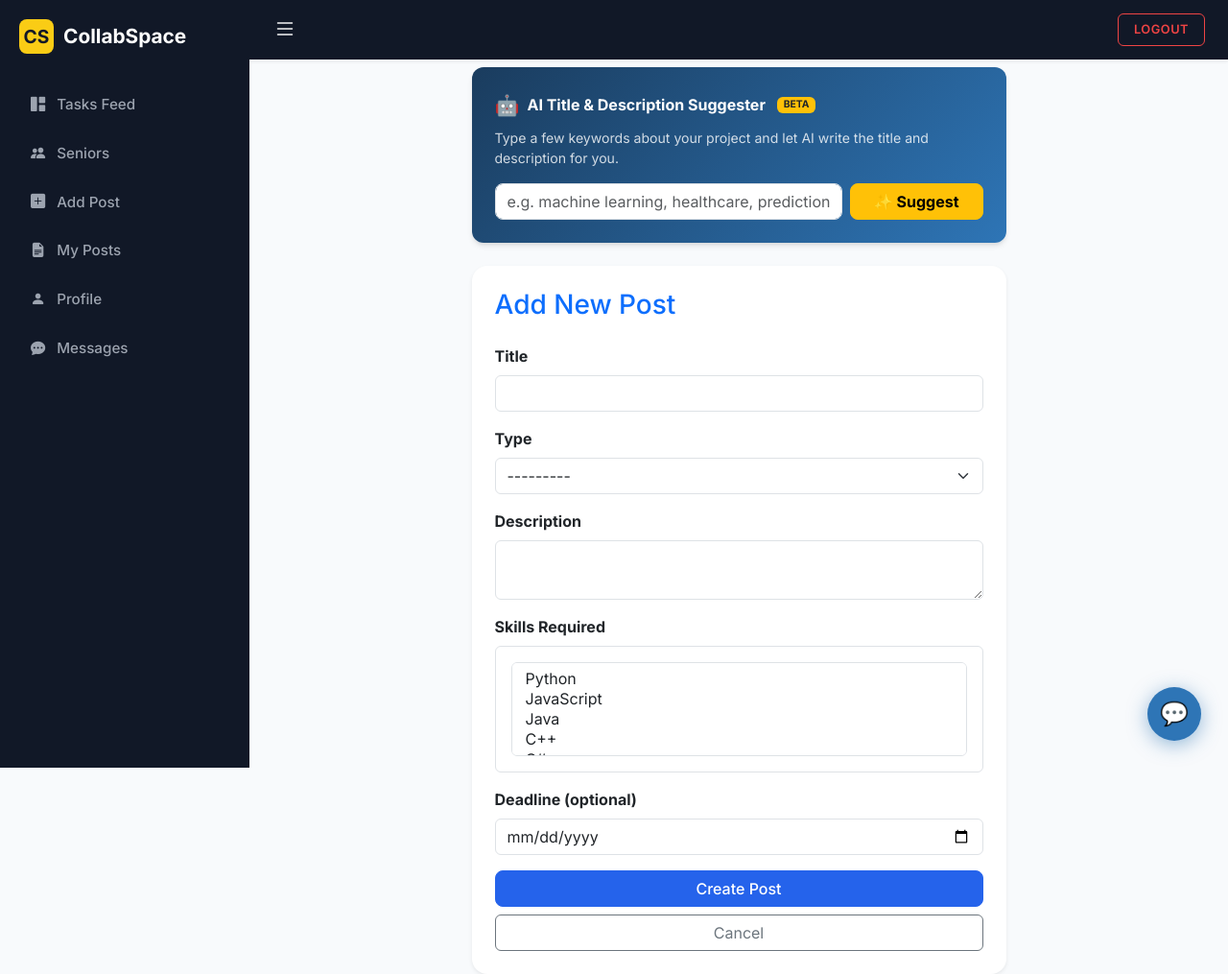
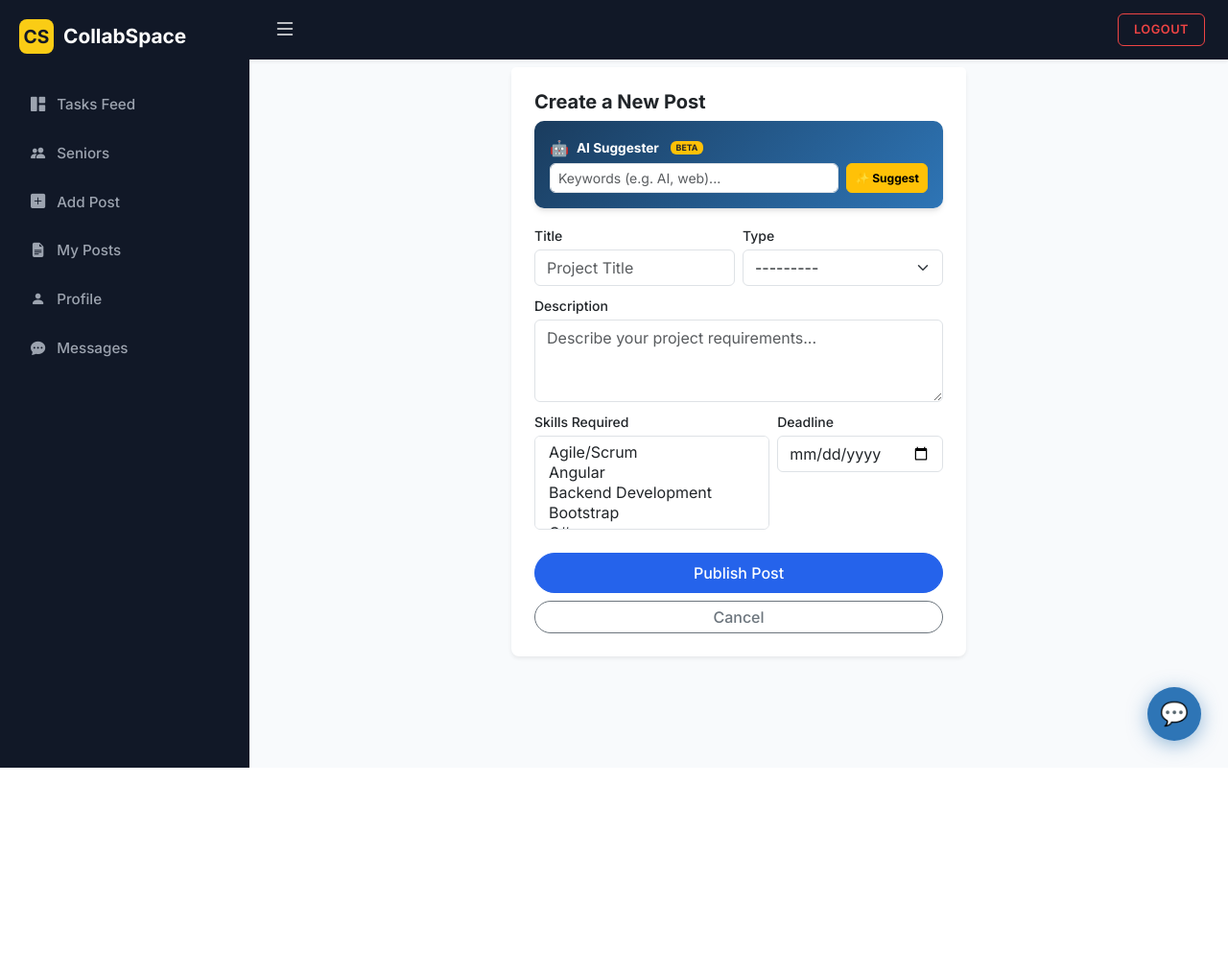
Before and after one commit to ShakirUllah777/FYP_Project, a Django app: page /posts/add/ in a window 1280 px wide. Shown: the whole page at 96% size. After the commit the page ends 800 px from the top, so only its background shows below. Run offline with Django 5.2, Linux system fonts and the light colour scheme; a user stored in the database is signed in; data comes from the database, SQL or seed files in the repository; some libraries are stand-ins or nearby versions.

Commit message:
Refactor skill categorisation & dynamic tag selection, enhance post forms UI, and untrack pycache files

```diff
--- a/posts/forms.py
+++ b/posts/forms.py
@@ -1,15 +1,50 @@
 from django import forms
 from .models import Post
+from accounts.models import Skill
 
 
 class PostForm(forms.ModelForm):
+    skills_required = forms.ModelMultipleChoiceField(
+        queryset=Skill.objects.all(),
+        required=False,
+        widget=forms.SelectMultiple(attrs={
+            'class': 'form-control select2',
+            'data-placeholder': 'Search or type required skills...'
+        })
+    )
+
     class Meta:
         model  = Post
         fields = ['title', 'post_type', 'description', 'skills_required', 'deadline']
         widgets = {
-            'title':           forms.TextInput(attrs={'class': 'form-control'}),
-            'post_type':       forms.Select(attrs={'class': 'form-select'}),
-            'description':     forms.Textarea(attrs={'rows': 2, 'class': 'form-control'}),
-            'skills_required': forms.SelectMultiple(attrs={'class': 'form-control select2', 'data-placeholder': 'Search and select skills...'}),
-            'deadline':        forms.DateInput(attrs={'type': 'date', 'class': 'form-control'}),
+            'title':       forms.TextInput(attrs={'class': 'form-control', 'placeholder': 'Project Title'}),
+            'post_type':   forms.Select(attrs={'class': 'form-select'}),
+            'description': forms.Textarea(attrs={'rows': 3, 'class': 'form-control', 'placeholder': 'Describe your project requirements...'}),
+            'deadline':    forms.DateInput(attrs={'type': 'date', 'class': 'form-control'}),
         }
+
+    def __init__(self, *args, **kwargs):
+        super().__init__(*args, **kwargs)
+        self.fields['skills_required'].queryset = Skill.objects.all().order_by('name')
+
+        if self.data and 'skills_required' in self.data:
+            skill_vals = self.data.getlist('skills_required')
+            resolved_ids = []
+            for val in skill_vals:
+                if val:
+                    val_str = str(val).strip()
+                    if val_str.isdigit():
+                        resolved_ids.append(val_str)
+                    else:
+                        # Auto-create missing custom skill typed by user
+                        skill_obj, _ = Skill.objects.get_or_create(
+                            name=val_str,
+                            defaults={'category': 'others'}
+                        )
+                        resolved_ids.append(str(skill_obj.id))
+
+            # Refresh queryset so newly created skills pass validation
+            self.fields['skills_required'].queryset = Skill.objects.all().order_by('name')
+            mutable_data = self.data.copy()
+            mutable_data.setlist('skills_required', resolved_ids)
+            self.data = mutable_data
--- a/static/js/base.js
+++ b/static/js/base.js
@@ -91,14 +91,30 @@ function getCookie(name) {
 
 // Select2 initialization
 $(document).ready(function() {
-  if ($('.select2').length > 0) {
-    $('.select2').select2({
-      dropdownParent: $('#addPostModal'),
-      width: '100%',
-      placeholder: 'Search for skills...'
+  function initSelect2() {
+    $('.select2').each(function() {
+      var $el = $(this);
+      if (!$el.hasClass("select2-hidden-accessible")) {
+        var inModal = $el.closest('#addPostModal').length > 0;
+        $el.select2({
+          dropdownParent: inModal ? $('#addPostModal') : $(document.body),
+          width: '100%',
+          tags: true,
+          tokenSeparators: [','],
+          placeholder: 'Search or type skills...'
+        });
+      }
+    });
+  }
+  initSelect2();
+  if ($('#addPostModal').length > 0) {
+    $('#addPostModal').on('shown.bs.modal', function() {
+      initSelect2();
     });
   }
 });
+
+
 
 // AI Suggestion functionality
 async function getAISuggestion() {
--- a/templates/accounts/add_skills.html
+++ b/templates/accounts/add_skills.html
@@ -100,6 +100,11 @@
 
           <h5 class="mb-3 border-bottom pb-2 mt-5">Your Skills</h5>
 
+          <div class="card bg-light border-0 p-3 mb-4 rounded-3 shadow-sm">
+            <label class="form-label fw-bold text-dark mb-1"><i class="bi bi-plus-circle-fill text-primary me-1"></i> Add Custom Missing Skill</label>
+            <input type="text" name="custom_skill" class="form-control" placeholder="e.g. Quantum Computing, Web3, Solana, Bioinformatics...">
+            <div class="form-text text-muted" style="font-size:0.8rem;">Don't see your specific skill in the domain list below? Type it here and save to add it instantly to your profile!</div>
+          </div>
 
           <div class="accordion" id="skillsAccordion">
             {% for cat_code, cat_name in categories %}
--- a/templates/pages/home.html
+++ b/templates/pages/home.html
@@ -20,7 +20,7 @@
       <div class="hero-actions">
         {% if user.is_authenticated %}
           <a href="{% url 'tasks' %}" class="btn-primary-custom">Go to Dashboard</a>
-          <a href="{% url 'add_post' %}" class="btn-secondary-custom">Post a Task</a>
+          <a href="#" data-bs-toggle="modal" data-bs-target="#addPostModal" class="btn-secondary-custom">Post a Task</a>
         {% else %}
           <a href="{% url 'register' %}" class="btn-primary-custom">Start Collaborating</a>
           <a href="{% url 'login' %}" class="btn-secondary-custom">Login</a>
--- a/templates/posts/add_post.html
+++ b/templates/posts/add_post.html
@@ -2,92 +2,74 @@
 {% block content %}
 
 <div class="row justify-content-center">
-  <div class="col-md-7">
+  <div class="col-md-7 col-lg-6">
 
+    <div class="card border-0 shadow-sm rounded-3">
+      <div class="card-header bg-white border-bottom-0 pt-4 pb-0 px-4">
+        <h5 class="fw-bold text-dark mb-0" style="font-size: 1.25rem;">
+          {% if editing %}Edit Post{% else %}Create a New Post{% endif %}
+        </h5>
+      </div>
+      <div class="card-body p-4 pt-2">
         <!-- AI Suggestion Box -->
-    <div class="card border-0 mb-4"
-         style="background: linear-gradient(135deg, #1a3c5e, #2e75b6); border-radius:12px;">
-      <div class="card-body p-4">
-        <div class="d-flex align-items-center gap-2 mb-2">
-          <span style="font-size:1.3rem;">🤖</span>
-          <h6 class="text-white fw-bold mb-0">AI Title & Description Suggester</h6>
-          <span class="badge bg-warning text-dark ms-1" style="font-size:0.65rem;">BETA</span>
+        <div class="card border-0 mb-3" style="background: linear-gradient(135deg, #1a3c5e, #2e75b6); border-radius:10px;">
+          <div class="card-body p-3">
+            <div class="d-flex align-items-center gap-2 mb-1">
+              <span style="font-size:1rem;">🤖</span>
+              <h6 class="text-white fw-bold mb-0" style="font-size:0.85rem;">AI Suggester</h6>
+              <span class="badge bg-warning text-dark ms-1" style="font-size:0.55rem;">BETA</span>
             </div>
-        <p class="text-white mb-3" style="opacity:0.8; font-size:0.88rem;">
-          Type a few keywords about your project and let AI write the title and description for you.
-        </p>
             <div class="d-flex gap-2">
-          <input type="text"
-                 id="ai-keywords"
-                 class="form-control"
-                 placeholder="e.g. machine learning, healthcare, prediction..."
-                 style="border-radius:8px;">
-          <button onclick="getAISuggestion()"
-                  id="ai-btn"
-                  class="btn btn-warning fw-bold px-4"
-                  style="white-space:nowrap; border-radius:8px;">
+              <input type="text" id="ai-keywords" class="form-control form-control-sm" placeholder="Keywords (e.g. AI, web)..." style="border-radius:6px;">
+              <button type="button" onclick="getAISuggestion()" id="ai-btn" class="btn btn-warning btn-sm fw-bold px-2" style="white-space:nowrap; border-radius:6px; font-size:0.75rem;">
                 ✨ Suggest
               </button>
             </div>
-        <div id="ai-loading"
-             class="text-white mt-2"
-             style="display:none; font-size:0.85rem; opacity:0.8;">
-          ⏳ Generating suggestion...
-        </div>
-        <div id="ai-success"
-             class="mt-2"
-             style="display:none;">
-          <span class="badge bg-success">✅ Title and description filled!</span>
-        </div>
+            <div id="ai-loading" class="text-white mt-1" style="display:none; font-size:0.7rem; opacity:0.8;">⏳ Working...</div>
+            <div id="ai-success" class="mt-1" style="display:none;"><span class="badge bg-success" style="font-size:0.65rem;">✅ Filled!</span></div>
           </div>
         </div>
 
-    <!-- Post Form -->
-    <div class="card shadow-sm">
-      <div class="card-body p-4">
-        <h3 class="text-primary mb-4">
-          {% if editing %}Edit Post{% else %}Add New Post{% endif %}
-        </h3>
+        <!-- Form -->
         <form method="POST">
           {% csrf_token %}
 
-          <div class="mb-3">
-            <label class="form-label fw-bold">Title</label>
+          <div class="row gx-2">
+            <div class="col-md-6 mb-2">
+              <label class="form-label fw-medium text-dark small mb-1">Title</label>
               {{ form.title }}
               {{ form.title.errors }}
             </div>
-
-          <div class="mb-3">
-            <label class="form-label fw-bold">Type</label>
+            <div class="col-md-6 mb-2">
+              <label class="form-label fw-medium text-dark small mb-1">Type</label>
               {{ form.post_type }}
               {{ form.post_type.errors }}
             </div>
+          </div>
 
-          <div class="mb-3">
-            <label class="form-label fw-bold">Description</label>
+          <div class="mb-2">
+            <label class="form-label fw-medium text-dark small mb-1">Description</label>
             {{ form.description }}
             {{ form.description.errors }}
           </div>
 
-          <div class="mb-3">
-            <label class="form-label fw-bold">Skills Required</label>
-            <div class="border rounded p-3" style="max-height:200px; overflow-y:auto;">
+          <div class="row gx-2">
+            <div class="col-md-7 mb-2">
+              <label class="form-label fw-medium text-dark small mb-1">Skills Required</label>
               {{ form.skills_required }}
-            </div>
               {{ form.skills_required.errors }}
             </div>
-
-          <div class="mb-3">
-            <label class="form-label fw-bold">Deadline (optional)</label>
+            <div class="col-md-5 mb-2">
+              <label class="form-label fw-medium text-dark small mb-1">Deadline</label>
               {{ form.deadline }}
               {{ form.deadline.errors }}
             </div>
+          </div>
 
-          <button type="submit" class="btn btn-primary w-100">
-            {% if editing %}Update Post{% else %}Create Post{% endif %}
+          <button type="submit" class="btn btn-primary w-100 rounded-pill fw-medium py-2 mt-3">
+            {% if editing %}Update Post{% else %}Publish Post{% endif %}
           </button>
-          <a href="{% url 'tasks' %}"
-             class="btn btn-outline-secondary w-100 mt-2">Cancel</a>
+          <a href="{% url 'tasks' %}" class="btn btn-outline-secondary w-100 rounded-pill fw-medium py-1 mt-2">Cancel</a>
         </form>
       </div>
     </div>
@@ -139,6 +121,8 @@ async function getAISuggestion() {
   document.getElementById('ai-btn').innerText   = '✨ Suggest';
 }
 
+}
+
 function getCookie(name) {
   let value = null;
   if (document.cookie) {
--- a/templates/posts/my_posts.html
+++ b/templates/posts/my_posts.html
@@ -2,8 +2,8 @@
 {% block content %}
 
 <div class="d-flex justify-content-between align-items-center mb-4">
-  <h3 class="text-primary mb-0">My Posts</h3>
-  <a href="{% url 'add_post' %}" class="btn btn-primary btn-sm">+ Add Post</a>
+  <h3 class="fw-bold text-dark mb-0" style="font-size: 1.5rem;">My Posts</h3>
+  <button type="button" class="btn btn-primary btn-sm px-3 rounded-pill fw-medium" data-bs-toggle="modal" data-bs-target="#addPostModal"><i class="bi bi-plus-lg"></i> Add Post</button>
 </div>
 
 {% if posts %}
@@ -51,7 +51,7 @@
 {% else %}
   <div class="text-center py-5 text-muted">
     <h5>You have no posts yet.</h5>
-    <a href="{% url 'add_post' %}" class="btn btn-primary mt-2">Create your first post</a>
+    <button type="button" class="btn btn-primary mt-2 rounded-pill px-4 fw-medium" data-bs-toggle="modal" data-bs-target="#addPostModal"><i class="bi bi-plus-lg me-1"></i> Create your first post</button>
   </div>
 {% endif %}
 
```
Also changed, not shown: accounts/models.py (+9 -5 lines), accounts/views.py (+15 -3 lines), add_more_skills.py (+150 -24 lines), static/css/base.css (line endings or trailing spaces). Lines whose indentation alone changed are shown as unchanged.
